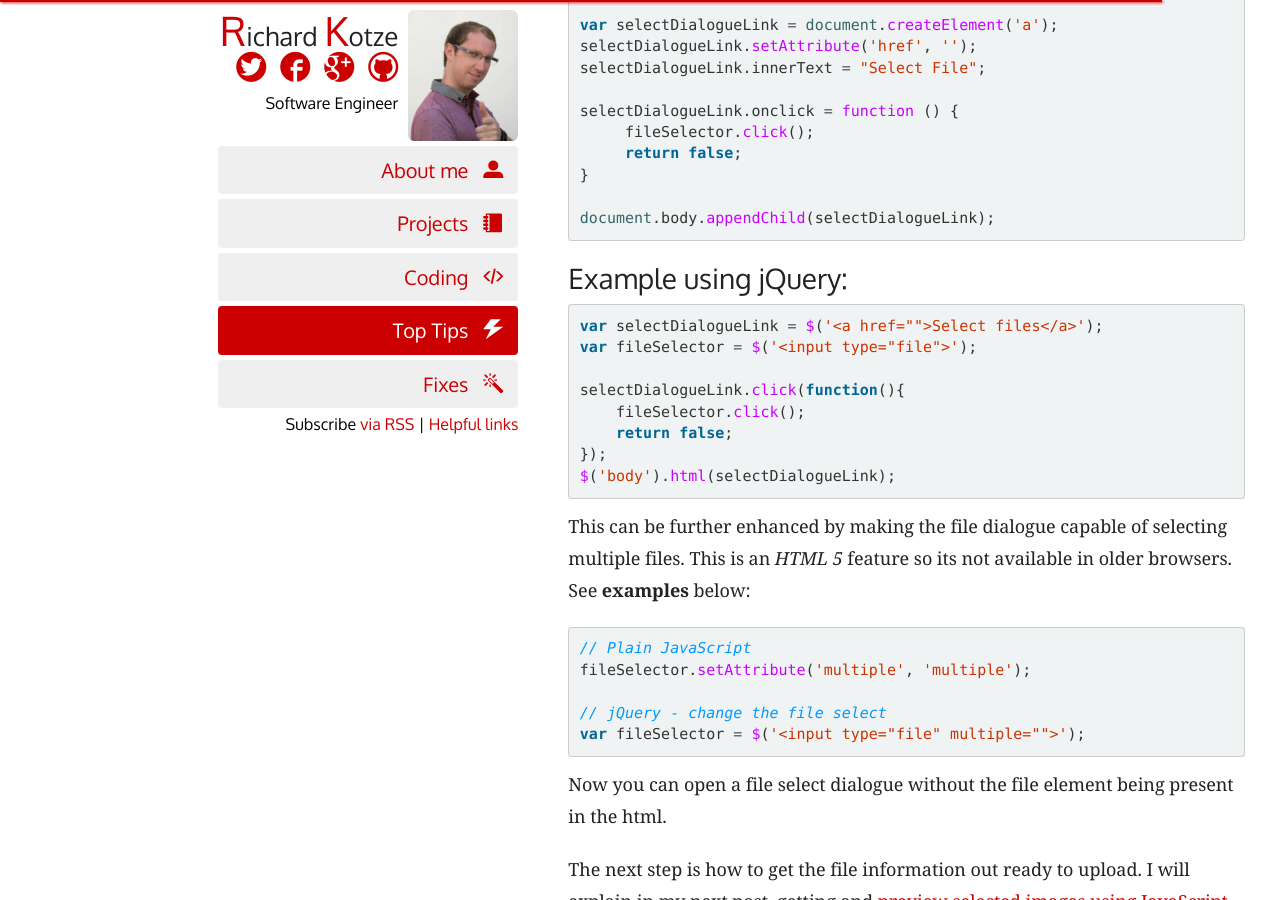
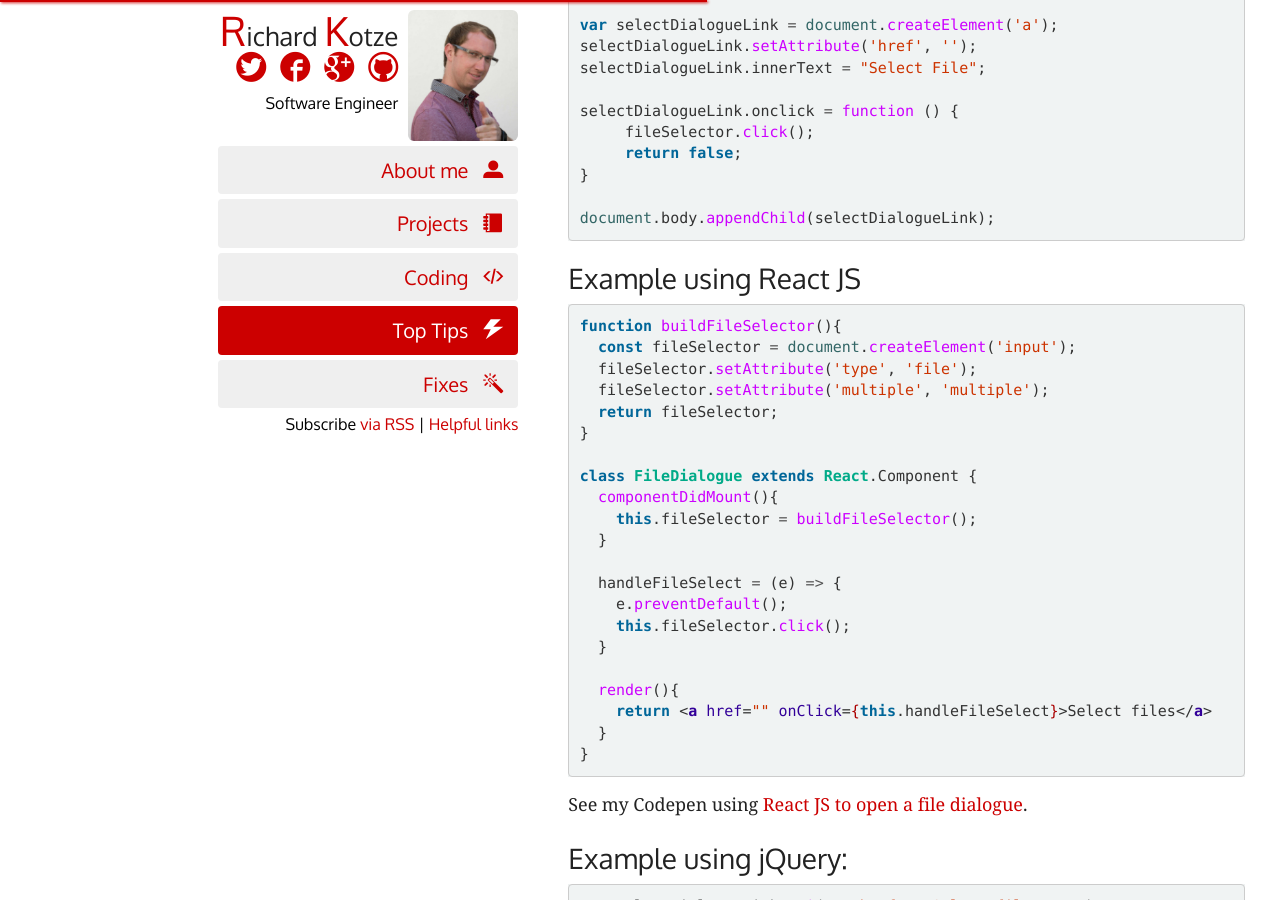
Before and after one commit to rkotze/rkotze.github.io, a Jekyll site: the page built from _posts/2012-07-04-how-to-open-file-dialogue-just-using-javascript.md, in a window 1280 px wide and 900 px high, scrolled down 819 px. Built offline with Jekyll 4.4.1, drawn with Linux system fonts in a browser that asks for light colours; comment, search, counter and statistics services are not loaded.

Commit message:
Show example of opening dialogue using React JS

````diff
--- a/_posts/2012-07-04-how-to-open-file-dialogue-just-using-javascript.md
+++ b/_posts/2012-07-04-how-to-open-file-dialogue-just-using-javascript.md
@@ -6,7 +6,7 @@ update_date: 2018-05-09 17:00:00 +0000
 permalink: /top-tips/how-to-open-file-dialogue-just-using-javascript
 category: top-tips
 meta_description: >
- Open file select dialogue just using javascript or jquery and make it capable of selecting multiple files.
+ Open file select dialogue just using JavaScript, jQuery or React and make it capable of selecting multiple files.
 ---
 
 Say for instance that you want to open the _file select dialogue_ for a user to select an **file to upload**. Like a photo, pdf or any other file type. However, you don't want to use the standard file input HTML element, instead use a styled link or button to show the file window.
@@ -32,6 +32,34 @@ selectDialogueLink.onclick = function () {
 
 document.body.appendChild(selectDialogueLink);
 ```
+
+### Example using React JS
+
+```jsx
+function buildFileSelector(){
+  const fileSelector = document.createElement('input');
+  fileSelector.setAttribute('type', 'file');
+  fileSelector.setAttribute('multiple', 'multiple');
+  return fileSelector;
+}
+
+class FileDialogue extends React.Component {
+  componentDidMount(){
+    this.fileSelector = buildFileSelector();
+  }
+
+  handleFileSelect = (e) => {
+    e.preventDefault();
+    this.fileSelector.click();
+  }
+
+  render(){
+    return <a href="" onClick={this.handleFileSelect}>Select files</a>
+  }
+}
+```
+
+See my Codepen using [React JS to open a file dialogue](https://codepen.io/rkotze/pen/zjRXYr){:target="\_blank"}.
 
 ### Example using jQuery:
 
````
